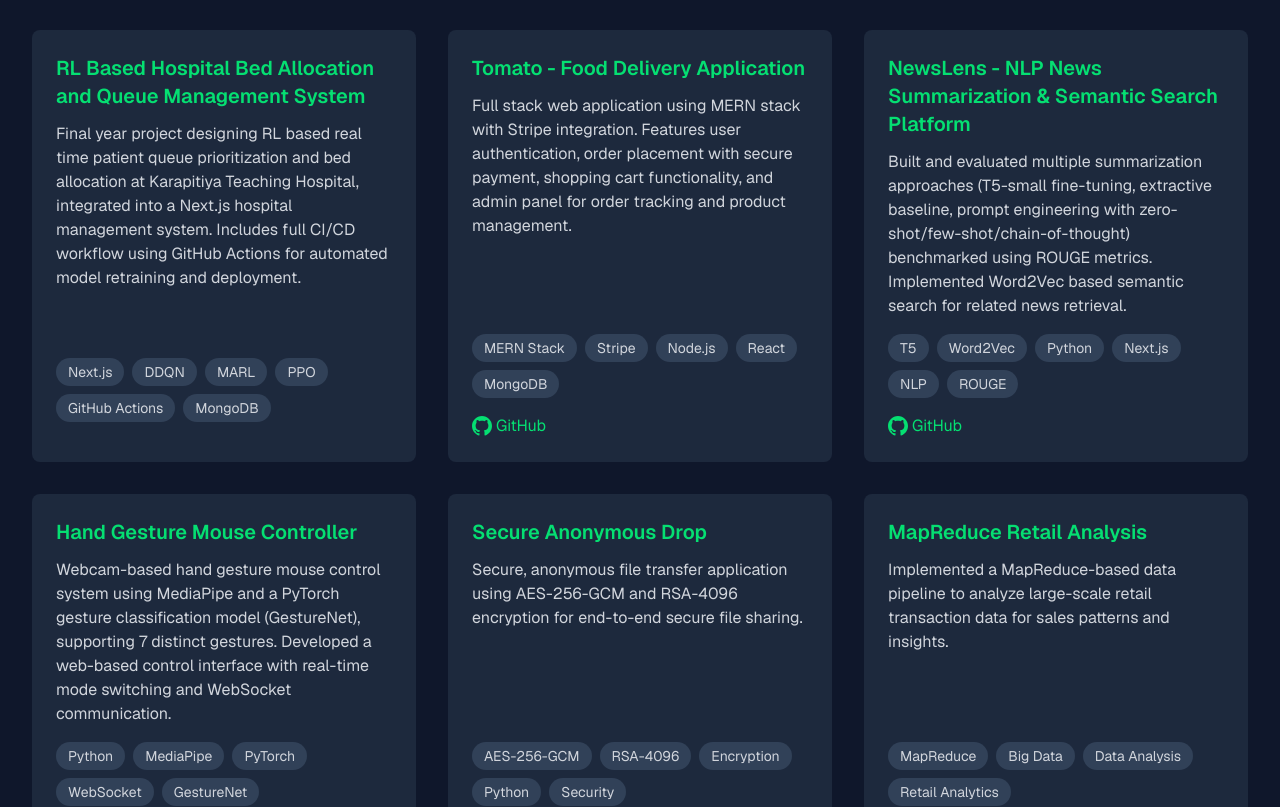
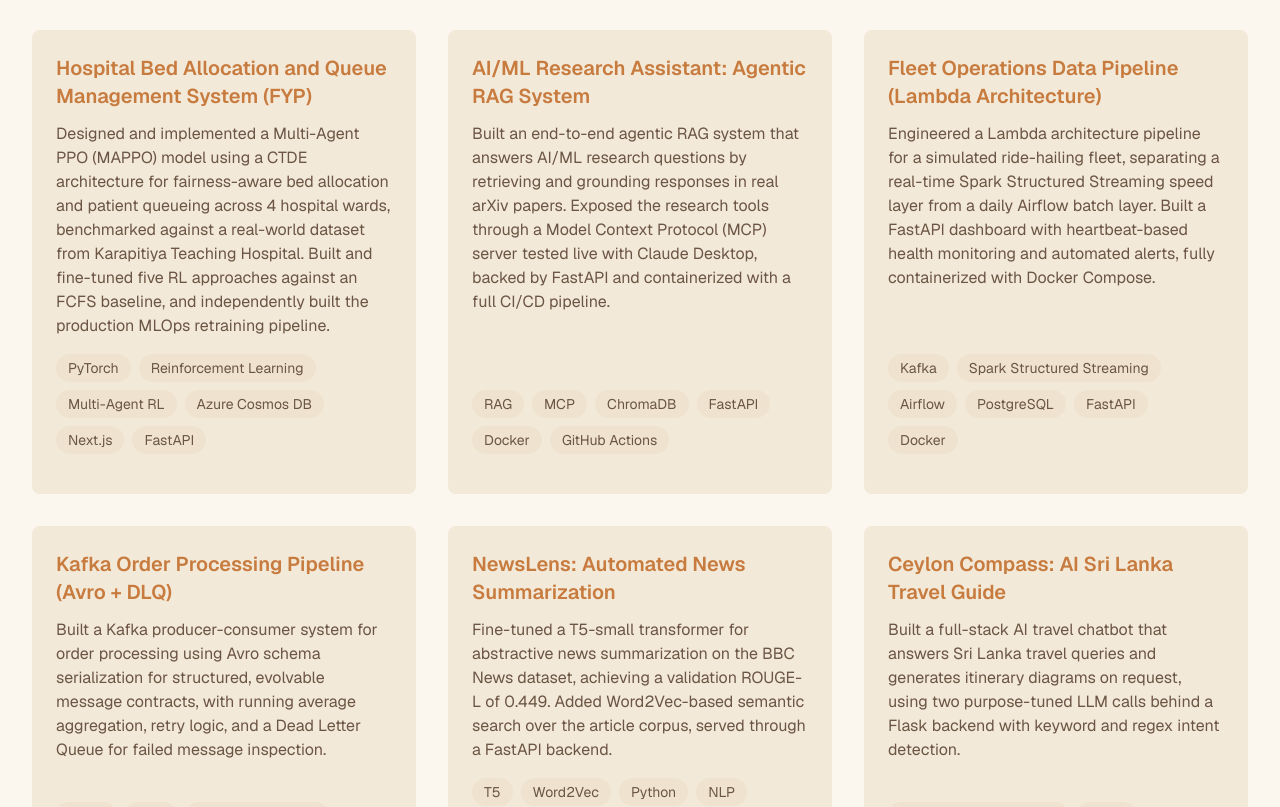
Before and after one commit to Kaveesha20/Portfolio, a Next.js app: page / in a window 1280 px wide. Shown: the part 1840-2647 px from the top of the page. Built offline with nearby package versions, Linux system fonts and the light colour scheme.

Commit message:
Re-theme portfolio to coffee palette, update project list

```diff
--- a/src/app/globals.css
+++ b/src/app/globals.css
@@ -1,19 +1,35 @@
 @import "tailwindcss";
 
 :root {
-  --background: #0f172a;
-  --foreground: #f1f5f9;
-  --color-primary: #1b4d3e;
-  --color-primary-light: #2d6a4f;
-  --color-primary-dark: #0f2e24;
+  --background: #FBF6EE;
+  --background-deep: #F3E9D8;
+  --surface: #F3E9D8;
+  --surface-alt: #EFE3CF;
+  --foreground: #2B1B12;
+  --foreground-muted: #6B5544;
+  --color-primary: #7A4A2A;
+  --color-primary-light: #A9714A;
+  --color-primary-dark: #4A2E1C;
+  --accent: #C77B3E;
+  --accent-light: #E0A667;
+  --border: #E3D3BC;
+  --border-strong: #C9B294;
 }
 
 @theme inline {
   --color-background: var(--background);
+  --color-background-deep: var(--background-deep);
+  --color-surface: var(--surface);
+  --color-surface-alt: var(--surface-alt);
   --color-foreground: var(--foreground);
+  --color-foreground-muted: var(--foreground-muted);
   --color-primary: var(--color-primary);
   --color-primary-light: var(--color-primary-light);
   --color-primary-dark: var(--color-primary-dark);
+  --color-accent: var(--accent);
+  --color-accent-light: var(--accent-light);
+  --color-border: var(--border);
+  --color-border-strong: var(--border-strong);
   --font-sans: var(--font-geist-sans);
   --font-mono: var(--font-geist-mono);
 }
@@ -24,25 +40,23 @@
   font-family: var(--font-geist-sans), Arial, Helvetica, sans-serif;
 }
 
-/* Custom scrollbar for webkit browsers */
 ::-webkit-scrollbar {
   width: 10px;
 }
 
 ::-webkit-scrollbar-track {
-  background: #1e293b;
+  background: var(--surface-alt);
 }
 
 ::-webkit-scrollbar-thumb {
-  background: #475569;
+  background: var(--border-strong);
   border-radius: 5px;
 }
 
 ::-webkit-scrollbar-thumb:hover {
-  background: #64748b;
+  background: var(--color-primary);
 }
 
-/* Smooth scrolling */
 html {
   scroll-behavior: smooth;
 }
--- a/src/components/About.tsx
+++ b/src/components/About.tsx
@@ -4,7 +4,7 @@
 
 const About = () => {
   return (
-    <section id="about" className="py-20 bg-slate-900 text-white">
+    <section id="about" className="py-20 bg-background text-foreground">
       <div className="max-w-7xl mx-auto px-4 sm:px-6 lg:px-8">
         <motion.div
           initial={{ opacity: 0, y: 20 }}
@@ -16,7 +16,7 @@
             About Me
           </h2>
 
-          <div className="max-w-3xl mx-auto space-y-6 text-gray-300 text-lg leading-relaxed">
+          <div className="max-w-3xl mx-auto space-y-6 text-foreground-muted text-lg leading-relaxed">
             <motion.p
               initial={{ opacity: 0, y: 20 }}
               whileInView={{ opacity: 1, y: 0 }}
--- a/src/components/Projects.tsx
+++ b/src/components/Projects.tsx
@@ -5,7 +5,7 @@
 
 const Projects = () => {
   return (
-    <section id="projects" className="py-20 bg-slate-900 text-white">
+    <section id="projects" className="py-20 bg-background text-foreground">
       <div className="max-w-7xl mx-auto px-4 sm:px-6 lg:px-8">
         <motion.div
           initial={{ opacity: 0, y: 20 }}
@@ -25,13 +25,13 @@
                 whileInView={{ opacity: 1, y: 0 }}
                 viewport={{ once: true }}
                 transition={{ delay: index * 0.1 }}
-                className="bg-slate-800 p-6 rounded-lg hover:shadow-xl transition-shadow flex flex-col"
+                className="bg-surface p-6 rounded-lg hover:shadow-xl transition-shadow flex flex-col"
               >
-                <h3 className="text-xl font-semibold mb-3 text-green-400">
+                <h3 className="text-xl font-semibold mb-3 text-accent">
                   {project.title}
                 </h3>
 
-                <p className="text-gray-300 mb-4 flex-grow">
+                <p className="text-foreground-muted mb-4 flex-grow">
                   {project.description}
                 </p>
 
@@ -39,7 +39,7 @@
                   {project.techTags.map((tag) => (
                     <span
                       key={tag}
-                      className="px-3 py-1 bg-slate-700 text-gray-300 text-sm rounded-full"
+                      className="px-3 py-1 bg-surface-alt text-foreground-muted text-sm rounded-full"
                     >
                       {tag}
                     </span>
@@ -52,7 +52,7 @@
                       href={project.githubUrl}
                       target="_blank"
                       rel="noopener noreferrer"
-                      className="text-green-400 hover:text-green-300 transition-colors flex items-center gap-1"
+                      className="text-accent hover:text-accent-light transition-colors flex items-center gap-1"
                     >
                       <svg className="w-5 h-5" fill="currentColor" viewBox="0 0 24 24">
                         <path d="M12 0c-6.626 0-12 5.373-12 12 0 5.302 3.438 9.8 8.207 11.387.599.111.793-.261.793-.577v-2.234c-3.338.726-4.033-1.416-4.033-1.416-.546-1.387-1.333-1.756-1.333-1.756-1.089-.745.083-.729.083-.729 1.205.084 1.839 1.237 1.839 1.237 1.07 1.834 2.807 1.304 3.492.997.107-.775.418-1.305.762-1.604-2.665-.305-5.467-1.334-5.467-5.931 0-1.311.469-2.381 1.236-3.221-.124-.303-.535-1.524.117-3.176 0 0 1.008-.322 3.301 1.23.957-.266 1.983-.399 3.003-.404 1.02.005 2.047.138 3.006.404 2.291-1.552 3.297-1.23 3.297-1.23.653 1.653.242 2.874.118 3.176.77.84 1.235 1.911 1.235 3.221 0 4.609-2.807 5.624-5.479 5.921.43.372.823 1.102.823 2.222v3.293c0 .319.192.694.801.576 4.765-1.589 8.199-6.086 8.199-11.386 0-6.627-5.373-12-12-12z" />
@@ -66,7 +66,7 @@
                       href={project.liveDemoUrl}
                       target="_blank"
                       rel="noopener noreferrer"
-                      className="text-green-400 hover:text-green-300 transition-colors flex items-center gap-1"
+                      className="text-accent hover:text-accent-light transition-colors flex items-center gap-1"
                     >
                       <svg className="w-5 h-5" fill="none" stroke="currentColor" viewBox="0 0 24 24">
                         <path strokeLinecap="round" strokeLinejoin="round" strokeWidth={2} d="M10 6H6a2 2 0 00-2 2v10a2 2 0 002 2h10a2 2 0 002-2v-4M14 4h6m0 0v6m0-6L10 14" />
--- a/src/data/projects.ts
+++ b/src/data/projects.ts
@@ -10,56 +10,74 @@
 export const projects: Project[] = [
   {
     id: "hospital-bed-allocation",
-    title: "RL Based Hospital Bed Allocation and Queue Management System",
+    title: "Hospital Bed Allocation and Queue Management System (FYP)",
     description:
-      "Final year project designing RL based real time patient queue prioritization and bed allocation at Karapitiya Teaching Hospital, integrated into a Next.js hospital management system. Includes full CI/CD workflow using GitHub Actions for automated model retraining and deployment.",
-    techTags: ["Next.js", "DDQN", "MARL", "PPO", "GitHub Actions", "MongoDB"],
+      "Designed and implemented a Multi-Agent PPO (MAPPO) model using a CTDE architecture for fairness-aware bed allocation and patient queueing across 4 hospital wards, benchmarked against a real-world dataset from Karapitiya Teaching Hospital. Built and fine-tuned five RL approaches against an FCFS baseline, and independently built the production MLOps retraining pipeline.",
+    techTags: ["PyTorch", "Reinforcement Learning", "Multi-Agent RL", "Azure Cosmos DB", "Next.js", "FastAPI"],
     githubUrl: "",
     liveDemoUrl: "#",
   },
   {
-    id: "food-delivery",
-    title: "Tomato - Food Delivery Application",
+    id: "agentic-rag-system",
+    title: "AI/ML Research Assistant: Agentic RAG System",
     description:
-      "Full stack web application using MERN stack with Stripe integration. Features user authentication, order placement with secure payment, shopping cart functionality, and admin panel for order tracking and product management.",
-    techTags: ["MERN Stack", "Stripe", "Node.js", "React", "MongoDB"],
-    githubUrl: "https://github.com/Kaveesha20/Food-Delivery",
+      "Built an end-to-end agentic RAG system that answers AI/ML research questions by retrieving and grounding responses in real arXiv papers. Exposed the research tools through a Model Context Protocol (MCP) server tested live with Claude Desktop, backed by FastAPI and containerized with a full CI/CD pipeline.",
+    techTags: ["RAG", "MCP", "ChromaDB", "FastAPI", "Docker", "GitHub Actions"],
+    githubUrl: "",
+    liveDemoUrl: "#",
+  },
+  {
+    id: "fleet-operations-pipeline",
+    title: "Fleet Operations Data Pipeline (Lambda Architecture)",
+    description:
+      "Engineered a Lambda architecture pipeline for a simulated ride-hailing fleet, separating a real-time Spark Structured Streaming speed layer from a daily Airflow batch layer. Built a FastAPI dashboard with heartbeat-based health monitoring and automated alerts, fully containerized with Docker Compose.",
+    techTags: ["Kafka", "Spark Structured Streaming", "Airflow", "PostgreSQL", "FastAPI", "Docker"],
+    githubUrl: "",
+    liveDemoUrl: "#",
+  },
+  {
+    id: "kafka-order-pipeline",
+    title: "Kafka Order Processing Pipeline (Avro + DLQ)",
+    description:
+      "Built a Kafka producer-consumer system for order processing using Avro schema serialization for structured, evolvable message contracts, with running average aggregation, retry logic, and a Dead Letter Queue for failed message inspection.",
+    techTags: ["Kafka", "Avro", "Dead Letter Queue", "Python"],
+    githubUrl: "",
     liveDemoUrl: "#",
   },
   {
     id: "newslens",
-    title: "NewsLens - NLP News Summarization & Semantic Search Platform",
+    title: "NewsLens: Automated News Summarization",
     description:
-      "Built and evaluated multiple summarization approaches (T5-small fine-tuning, extractive baseline, prompt engineering with zero-shot/few-shot/chain-of-thought) benchmarked using ROUGE metrics. Implemented Word2Vec based semantic search for related news retrieval.",
-    techTags: ["T5", "Word2Vec", "Python", "Next.js", "NLP", "ROUGE"],
+      "Fine-tuned a T5-small transformer for abstractive news summarization on the BBC News dataset, achieving a validation ROUGE-L of 0.449. Added Word2Vec-based semantic search over the article corpus, served through a FastAPI backend.",
+    techTags: ["T5", "Word2Vec", "Python", "NLP", "FastAPI"],
     githubUrl: "https://github.com/Neshadi/Automated-News-Summarization",
     liveDemoUrl: "#",
   },
   {
-    id: "gesture-mouse",
-    title: "Hand Gesture Mouse Controller",
+    id: "ceylon-compass",
+    title: "Ceylon Compass: AI Sri Lanka Travel Guide",
     description:
-      "Webcam-based hand gesture mouse control system using MediaPipe and a PyTorch gesture classification model (GestureNet), supporting 7 distinct gestures. Developed a web-based control interface with real-time mode switching and WebSocket communication.",
-    techTags: ["Python", "MediaPipe", "PyTorch", "WebSocket", "GestureNet"],
-    githubUrl: "https://github.com/Kaveesha20/gesture-mouse",
-    liveDemoUrl: "#",
-  },
-  {
-    id: "secure-file-drop",
-    title: "Secure Anonymous Drop",
-    description:
-      "Secure, anonymous file transfer application using AES-256-GCM and RSA-4096 encryption for end-to-end secure file sharing.",
-    techTags: ["AES-256-GCM", "RSA-4096", "Encryption", "Python", "Security"],
-    githubUrl: "https://github.com/Neshadi/secure-file-drop",
+      "Built a full-stack AI travel chatbot that answers Sri Lanka travel queries and generates itinerary diagrams on request, using two purpose-tuned LLM calls behind a Flask backend with keyword and regex intent detection.",
+    techTags: ["LLM Prompt Engineering", "Flask", "Mermaid.js", "Groq API"],
+    githubUrl: "",
     liveDemoUrl: "#",
   },
   {
     id: "mapreduce-retail",
-    title: "MapReduce Retail Analysis",
+    title: "Large Scale Retail Sales Analysis (MapReduce)",
     description:
-      "Implemented a MapReduce-based data pipeline to analyze large-scale retail transaction data for sales patterns and insights.",
-    techTags: ["MapReduce", "Big Data", "Data Analysis", "Retail Analytics"],
+      "Built a Hadoop 3.3.6 Streaming MapReduce job to compute total revenue and transaction counts per city across 1,000,000 retail transaction records, using a memory-efficient key-change flush pattern for constant memory use.",
+    techTags: ["Hadoop", "MapReduce", "Docker", "Distributed Data Processing"],
     githubUrl: "https://github.com/Kaveesha20/mapreduce-retail-analysis",
     liveDemoUrl: "#",
   },
+  {
+    id: "event-ticket-platform",
+    title: "Event Ticket Booking Platform",
+    description:
+      "Co-built a cloud-native microservices platform (auth, events, booking, notification) with JWT authentication, Redis caching, and PostgreSQL persistence. Designed service boundaries using C4 modeling and event-driven communication via RabbitMQ, deployed with Kubernetes HPA autoscaling.",
+    techTags: ["Microservices", "Kubernetes", "Docker", "RabbitMQ", "CI/CD"],
+    githubUrl: "",
+    liveDemoUrl: "#",
+  },
 ];
```
Also changed, not shown: src/components/Contact.tsx (+16 -16 lines), src/components/Experience.tsx (+8 -8 lines), src/components/Footer.tsx (+5 -5 lines), src/components/Hero.tsx (+6 -6 lines), src/components/Navbar.tsx (+6 -6 lines), src/components/Skills.tsx (+5 -5 lines), 1 other file (tests, documents, lock files or other folders).
